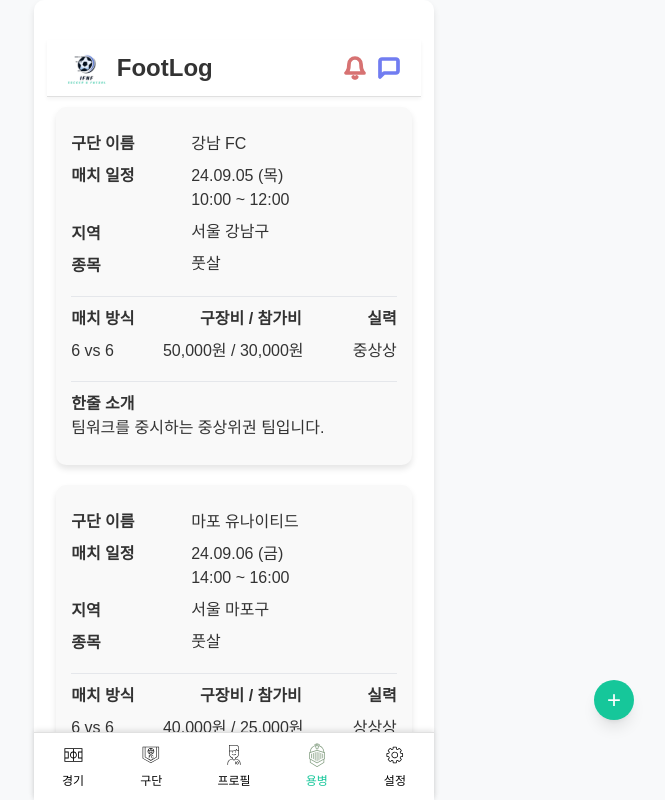
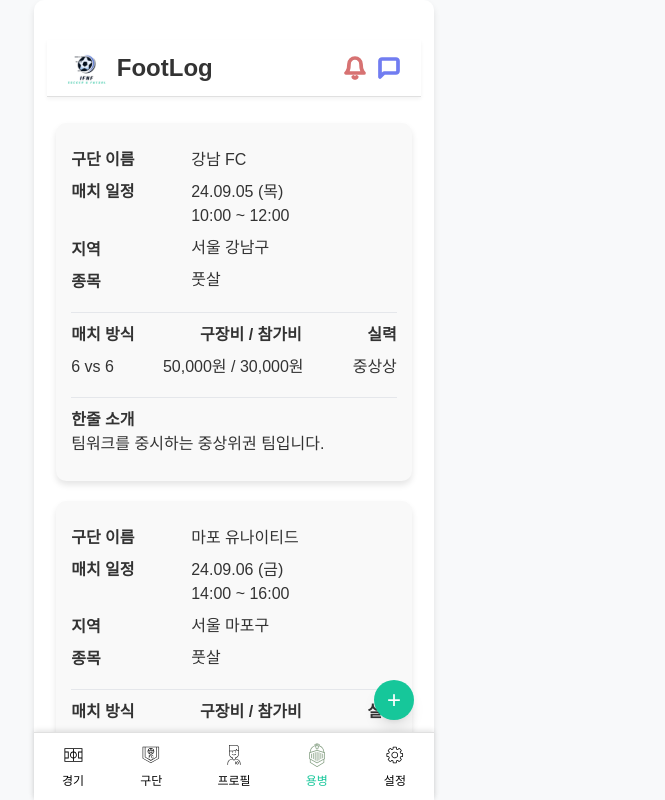
Before and after one commit to yourfootmyfoot/Footlog-FrontEnd, a React (Vite) app: page /mercenary/rec-list in a window 1280 px wide. Shown: the whole page, without its empty margins (406-1071 px from the left). Built offline with nearby package versions, Linux system fonts and the light colour scheme.

Commit message:
Fix: 버튼 위치 수정

```diff
--- a/src/pages/Mercenary/EnrollMerButton.jsx
+++ b/src/pages/Mercenary/EnrollMerButton.jsx
@@ -22,7 +22,7 @@ const EnrollMerButton = () => {
   };
 
   return (
-    <div className="fixed bottom-20 right-60 z-9">
+    <div className="fixed bottom-20 translate-x-40 z-9">
       <div className={`sub-menu ${openSubMenu ? 'open' : ''}`}>
         <button
           onClick={goEnrollMercenaryApp}
--- a/src/pages/Mercenary/pages/MercenaryApp/MercenaryAppList.jsx
+++ b/src/pages/Mercenary/pages/MercenaryApp/MercenaryAppList.jsx
@@ -3,7 +3,7 @@ import { getMercenaryAppList } from '../../apis/MercenaryAPI';
 import MercenaryAppInfo from './MercenaryAppInfo';
 import Mercenary from './MercenaryAppList.module.css';
 import EnrollMerButton from '../../EnrollMerButton';
-
+import styled from '@emotion/styled';
 
 function MercenaryAppList() {
 
@@ -21,9 +21,18 @@ function MercenaryAppList() {
     []
   );
 
+  const ListContainer = styled.div`
+  width: 100%;
+  padding: 2vh 0;
+  display: flex;
+  flex-direction: column;
+  align-items: center;
+  justify-content: flex-start;
+  `;
+
   return (
     <>
-      <div>
+      <ListContainer>
         <div className={Mercenary.container}>
           {mercenaryAppList.map(mercenaryApp =>
             <MercenaryAppInfo
@@ -31,9 +40,9 @@ function MercenaryAppList() {
               mercenary={mercenaryApp}
             />
           )}
-        </div>
-        <EnrollMerButton/>
-      </div>
+        </div >
+        <EnrollMerButton />
+      </ListContainer>
     </>
   )
 
--- a/src/pages/Mercenary/pages/MercenaryRec/MercenaryRecList.jsx
+++ b/src/pages/Mercenary/pages/MercenaryRec/MercenaryRecList.jsx
@@ -3,6 +3,7 @@ import { getMercenaryRecList } from '../../apis/MercenaryAPI';
 import MercenaryRecInfo from './MercenaryRecInfo';
 import MercenaryRec from './MercenaryRecList.module.css';
 import EnrollMerButton from '../../EnrollMerButton';
+import styled from '@emotion/styled';
 
 function MercenaryRecList() {
 
@@ -16,9 +17,18 @@ function MercenaryRecList() {
     setMercenaryRecList(recList);
   }, []);
 
+  const ListContainer = styled.div`
+  width: 100%;
+  padding: 2vh 0;
+  display: flex;
+  flex-direction: column;
+  align-items: center;
+  justify-content: flex-start;
+  `;
+
   return (
     <>
-      <div>
+      <ListContainer>
         <div className={MercenaryRec.container}>
           {mercenaryRecList.map(mercenaryRec =>
             <MercenaryRecInfo
@@ -27,12 +37,10 @@ function MercenaryRecList() {
             />
           )}
         </div>
-        <EnrollMerButton/>
-      </div>
+        <EnrollMerButton />
+      </ListContainer>
     </>
   )
-
-
 }
 
 export default MercenaryRecList;
```
